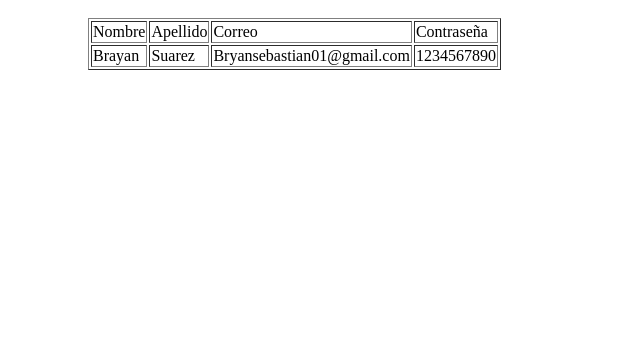
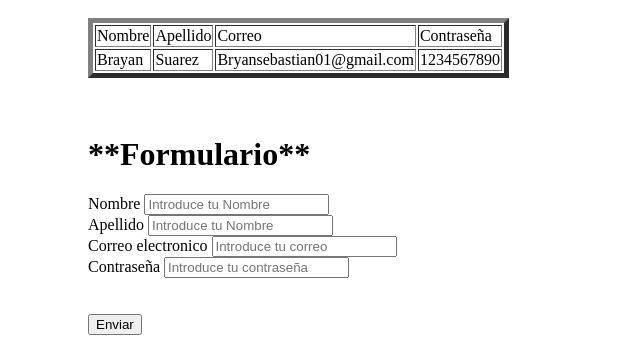
Before and after one commit to bryansebastian01/Proyecto3313637, a plain HTML site: page index.html in a window 1280 px wide. Shown: the part 613-964 px from the top of the page, without its empty margins (0-640 px from the left). Before the commit the page ends 800 px from the top, so only its background shows below. Drawn offline with Linux system fonts and the light colour scheme.

Commit message:
index 25-11-2025

```diff
--- a/index.html
+++ b/index.html
@@ -1,6 +1,6 @@
 
 <head>
-    <title>Mi Página Web</title>
+    <title type="text">Mi Página Web</title>
 </head>
 <h1>**etiquetas**</h1>
 <h1> <Nombre> Brayan Sebastian Suarez Romero </h1>
@@ -24,8 +24,9 @@
 	<li>Nike </li>
 	<li>Adidas </li>
 <ol>
+
 <h1>**Tablas**</h1>
-<table border="1">
+<table border="5">
 <tr>
 	<td>Nombre</td>
 	<td>Apellido</td>
@@ -38,5 +39,25 @@
 	<td>Bryansebastian01@gmail.com</td>
 	<td>1234567890</td>
 </tr>
+</table>
+	<br>
+	<br>
+<h1>**Formulario**</h1>
+	<form>
+		<label for="Nombre">Nombre</label>
+		<input type="text" id="Nombre" name="Nombre" placeholder="Introduce tu Nombre">
+			<br>
+		<label for="Apellido">Apellido</label>
+		<input type="text" id="Apellido name="Nombre" placeholder="Introduce tu Nombre">
+			<br>
+		<label for="Email">Correo electronico</label>
+		<input type="Email" id="correo" Nombre="correo" placeholder="Introduce tu correo">
+			<br>
+		<label for="Contraseña">Contraseña</label>
+		<input type="password" id="contrasena"Nombre="contrasena" placeholder="Introduce tu contraseña">
+			<br>
+			<br>
+			<br>
+		<input type="submit" value="Enviar">
+	</form>
 </body>
-</table>
```
